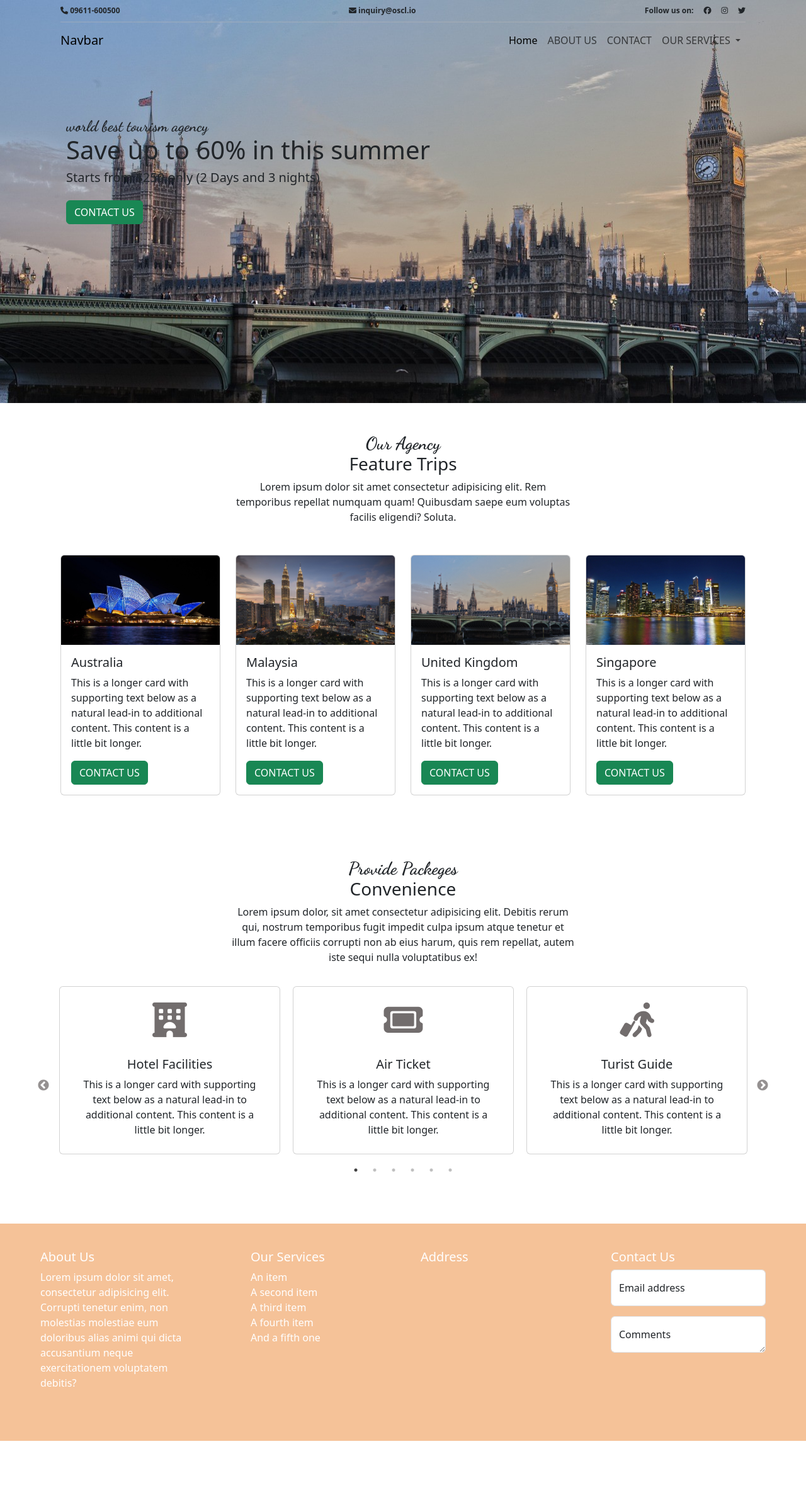
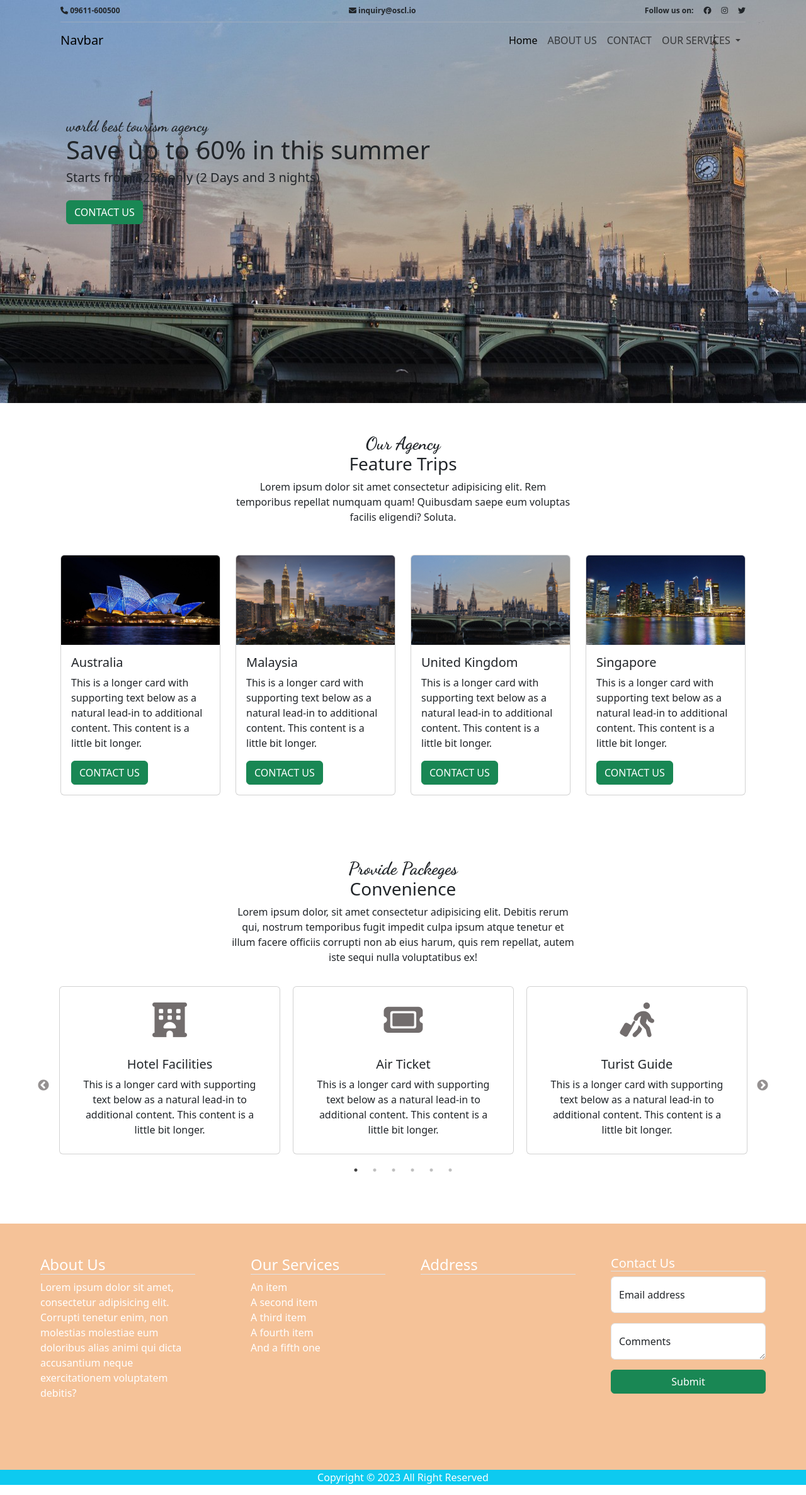
Before and after one commit to MDMahidul/bptt, a PHP site: page / in a window 1280 px wide. Shown: the whole page at 63% size. Before the commit the page ends 2288 px from the top, so only its background shows below. Run offline with PHP 8.4, Linux system fonts and the light colour scheme; some libraries are stand-ins or nearby versions; grey boxes are pictures that could not be loaded.

Commit message:
fixed footer,card hover effect,copyright footer

```diff
--- a/css/style.css
+++ b/css/style.css
@@ -20,6 +20,7 @@
     background-repeat: no-repeat;
     background-size: cover;
 }
+
 .b-agency{
     font-family: var(--secondary-font);
     font-weight: 700;
@@ -32,10 +33,16 @@
 
 .btn:hover{
     box-shadow: 0px 20px 40px rgba(0, 0, 0, 0.1);
-    transition: .2s ease-out;
+    transition: .05s ease-out;
     transform: scale(1.02);
 }
-
+.card{
+    transition: .05s ease-out;
+}
+.card:hover{
+    box-shadow: 0px 6px 50px rgba(0, 0, 0, 0.1);
+    transform: scale(1.02);
+}
 /* cards slider */
 .packege-card{
     padding: 10px;
@@ -57,7 +64,8 @@
 
   /* footer section */
   .footer-section{
-    padding-top: 25px;
+    padding-top: 35px;
+    padding-bottom: 30px;
     background-color: #f5c298;
   }
   ul li{
--- a/index.html
+++ b/index.html
@@ -246,7 +246,7 @@
         <div class="row gy-5">
           <div class="col-md-3 col-12">
             <div class="p-3">
-              <h5>About Us</h5>
+              <h4 class="border-bottom">About Us</h4>
               <p>
                 Lorem ipsum dolor sit amet, consectetur adipisicing elit.
                 Corrupti tenetur enim, non molestias molestiae eum doloribus
@@ -258,7 +258,7 @@
           <div class="col-md-3 col-12">
             <div class="p-3">
               <ul class="list-group-flush">
-                <li class="list-group-item"><h5>Our Services</h5></li>
+                <li class="list-group-item"><h4 class="border-bottom">Our Services</h4></li>
                 <li class="list-group-item">An item</li>
                 <li class="list-group-item">A second item</li>
                 <li class="list-group-item">A third item</li>
@@ -269,7 +269,7 @@
           </div>
           <div class="col-md-3 col-12">
             <div class="p-3">
-              <h5>Address</h5>
+              <h4 class="border-bottom">Address</h4>
               <iframe
                 src="https://www.google.com/maps/embed?pb=!1m18!1m12!1m3!1d912.8313113950435!2d90.41067850854759!3d23.77142975541266!2m3!1f0!2f0!3f0!3m2!1i1024!2i768!4f13.1!3m3!1m2!1s0x3755c778bc02bca5%3A0x435713260cf5f141!2sHashim%20Tower!5e0!3m2!1sen!2sbd!4v1677151677346!5m2!1sen!2sbd"
                 width="400"
@@ -283,7 +283,7 @@
           </div>
           <div class="col-md-3 col-12">
             <div class="p-3 text-dark">
-              <h5 class="text-white">Contact Us</h5>
+              <h5 class="text-white border-bottom">Contact Us</h5>
               <div class="form-floating mb-3">
                 <input
                   type="email"
@@ -300,12 +300,17 @@
                   id="floatingTextarea"
                 ></textarea>
                 <label for="floatingTextarea">Comments</label>
+                <div class="d-grid mt-3">
+                  <button class="btn btn-success" type="button">Submit</button>
+                </div>
               </div>
             </div>
           </div>
         </div>
       </div>
+
     </footer>
+    <div class="bg-info text-center"><p class="text-white">Copyright © 2023 All Right Reserved</p></div>
     <script src="js/bootstrap.min.js"></script>
     <script src="https://ajax.googleapis.com/ajax/libs/jquery/3.6.3/jquery.min.js"></script>
     <script
```
